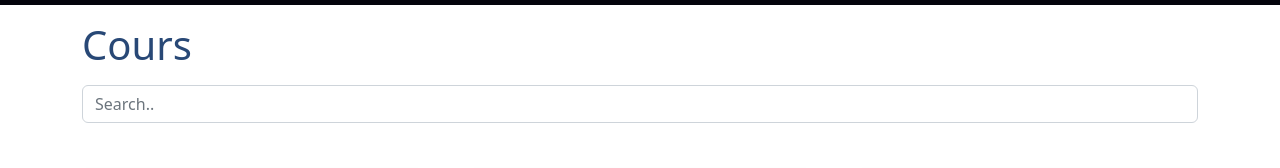
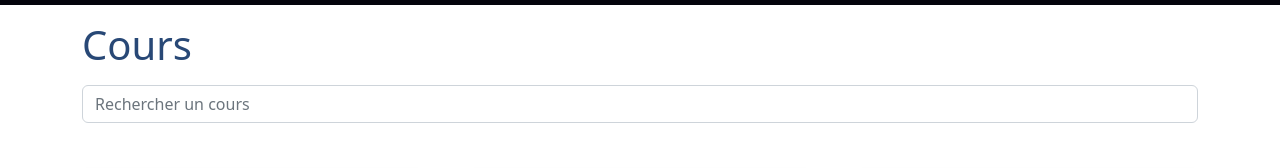
Before and after one commit to charlenry/Info-School, a website: page lessons.html in a window 1280 px wide. Shown: the part 71-239 px from the top of the page. Drawn offline with Linux system fonts and the light colour scheme.

Commit message:
Version finale du mini projet Info School

```diff
--- a/lessons.html
+++ b/lessons.html
@@ -49,7 +49,7 @@
     </section>
     <section class="search row mb-5">
       <div class="col">
-        <input class="form-control" id="searchInput" type="text" placeholder="Search..">
+        <input class="form-control" id="searchInput" type="text" placeholder="Rechercher un cours">
       </div>
     </section>
     <section class="cards-section row gx-lg-5 gy-4" id="lessonList">
```
